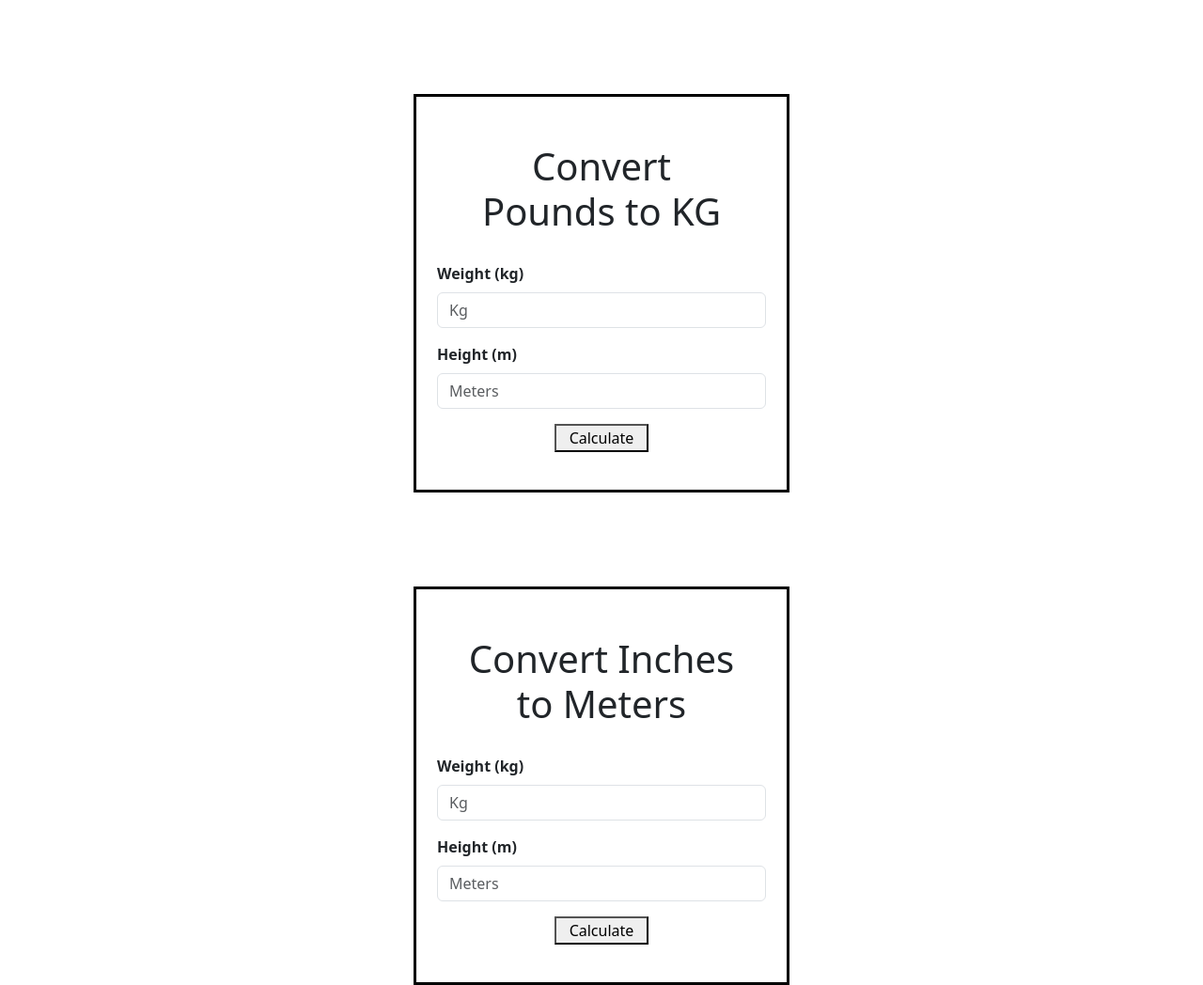
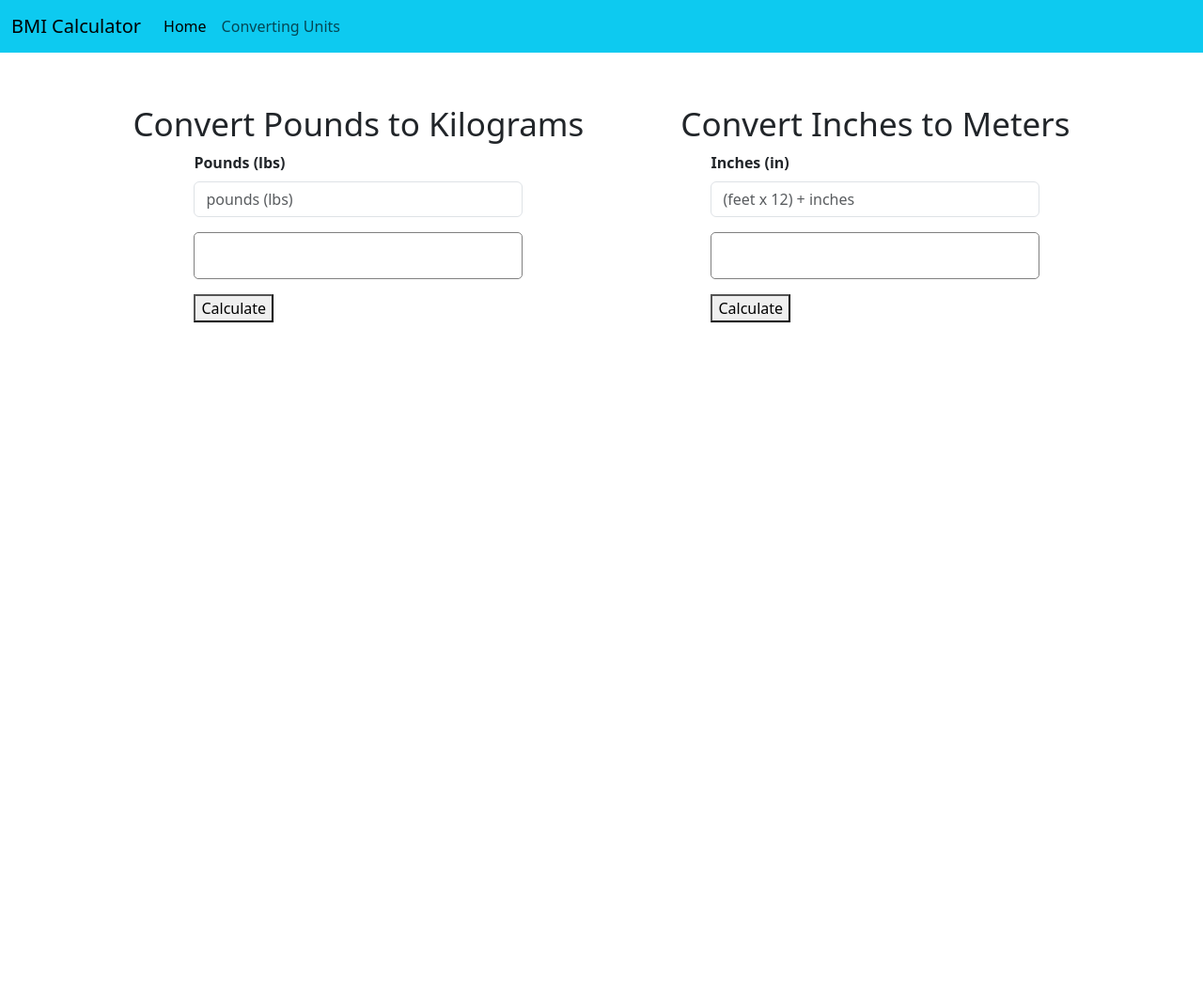
Before and after one commit to marwaelkelani/BMI-Calculator, a plain HTML site: page conversions.html in a window 1280 px wide. Shown: the whole page at 94% size. After the commit the page ends 800 px from the top, so only its background shows below. Drawn offline with nearby package versions, Linux system fonts and the light colour scheme.

Commit message:
updated conversions html with javascript to convert units

```diff
--- a/conversions.html
+++ b/conversions.html
@@ -7,7 +7,8 @@
     <title>BMI Calculator</title>
     <link href="https://cdn.jsdelivr.net/npm/bootstrap@5.3.0/dist/css/bootstrap.min.css" rel="stylesheet"
         integrity="sha384-9ndCyUaIbzAi2FUVXJi0CjmCapSmO7SnpJef0486qhLnuZ2cdeRhO02iuK6FUUVM" crossorigin="anonymous">
-    <script src="https://code.jquery.com/jquery-3.7.0.min.js" integrity="sha256-2Pmvv0kuTBOenSvLm6bvfBSSHrUJ+3A7x6P5Ebd07/g=" crossorigin="anonymous"></script>
+    <script src="https://code.jquery.com/jquery-3.7.0.min.js"
+        integrity="sha256-2Pmvv0kuTBOenSvLm6bvfBSSHrUJ+3A7x6P5Ebd07/g=" crossorigin="anonymous"></script>
 
 
 
@@ -15,23 +16,21 @@
 </head>
 
 <style>
-   h1 {
+    h2 {
         text-align: center;
-    margin: 30px;
+        font-size: 35px;
     }
 
     .container {
         display: grid;
-    grid-template-rows: auto auto;
-    border: 3px solid black;
-    width: 400px;
+        grid-template-columns: auto auto;
         margin-left: auto;
         margin-right: auto;
-    margin-top: 100px;
+        margin-top: 35px;
         padding: 20px;
     }
 
-   .mb-3{
+    .mb-3 {
         width: 350px;
         margin-left: auto;
         margin-right: auto;
@@ -59,47 +58,95 @@
         padding: 30px;
     }
 
-
+    #meters, #kg {
+        height: 50px;
+        border: 1px solid gray;
+        border-radius: 5px;
+    }
 </style>
 
 <body>
+    <nav class="navbar navbar-expand-lg bg-info">
+        <div class="container-fluid">
+            <a class="navbar-brand" href="#">BMI Calculator</a>
+            <button class="navbar-toggler" type="button" data-bs-toggle="collapse" data-bs-target="#navbarNav"
+                aria-controls="navbarNav" aria-expanded="false" aria-label="Toggle navigation">
+                <span class="navbar-toggler-icon"></span>
+            </button>
+            <div class="collapse navbar-collapse" id="navbarNav">
+                <ul class="navbar-nav">
+                    <li class="nav-item">
+                        <a class="nav-link active" aria-current="page" href="newindex.html">Home</a>
+                    </li>
+                    <li class="nav-item">
+                        <a class="nav-link" href="conversions.html">Converting Units</a>
+                    </li>
+                </ul>
+            </div>
+        </div>
+    </nav>
 
     <div class="container">
-            <h1>Convert Pounds to KG</h1>
+        <div class="convert">
+            <h2>Convert Pounds to Kilograms</h2>
             <div class="mb-3">
-                <label for="weight" class="form-label">Weight (kg)</label>
-                <input type="number" class="form-control" id="wt" placeholder="Kg">
+                <label for="weight" class="form-label">Pounds (lbs)</label>
+                <input type="number" class="form-control" id="lbs" placeholder="pounds (lbs)">
             </div>
             <div class="mb-3">
-                <label for="height" class="form-label">Height (m)</label>
-                <input type="number" class="form-control" id="ht" placeholder="Meters">
-              </div>
-
-              <button type="button" id="submit">Calculate</button>
+                <p id="kg"></p>
+                <button type="button" id="submit-kg">Calculate</button>
             </div>
 
 
-        <div class="container">
-            <h1>Convert Inches to Meters</h1>
+
+        </div>
+
+        <div class="convert">
+            <h2>Convert Inches to Meters</h2>
             <div class="mb-3">
-                <label for="weight" class="form-label">Weight (kg)</label>
-                <input type="number" class="form-control" id="wt" placeholder="Kg">
+                <label for="weight" class="form-label">Inches (in)</label>
+                <input type="number" class="form-control" id="inches" placeholder="(feet x 12) + inches">
             </div>
             <div class="mb-3">
-                <label for="height" class="form-label">Height (m)</label>
-                <input type="number" class="form-control" id="ht" placeholder="Meters">
+                <p id="meters"></p>
+
+                <button type="button" id="submit-m">Calculate</button>
             </div>
 
-              <button type="button" id="submit">Calculate</button>
+
         </div>
-
+    </div>
     <script src="https://cdn.jsdelivr.net/npm/bootstrap@5.3.0/dist/js/bootstrap.bundle.min.js"
         integrity="sha384-geWF76RCwLtnZ8qwWowPQNguL3RmwHVBC9FhGdlKrxdiJJigb/j/68SIy3Te4Bkz"
-        crossorigin="anonymous"></script>
-
+        crossorigin="anonymous">
+    </script>
 
     <script>
 
+        //Convert Wt - Pounds to Kilograms
+        let submitBtnKg = document.getElementById('submit-kg');
+        let pounds = document.getElementById('lbs');
+        let kg = document.getElementById('kg');
+
+        function convertWt(){
+            kg.innerHTML = "Weight in kg is " + parseInt(pounds.value) * 0.453 + " kilograms.";
+        }
+
+        submitBtnKg.addEventListener('click', convertWt);
+
+
+        //Convert Height - Inches to Meters
+
+        let submitBtnM = document.getElementById('submit-m');
+        let inches = document.getElementById('inches');
+        let meters = document.getElementById('meters');
+
+        function convertHt(){
+            meters.innerHTML = "Height in meters is " + parseFloat(inches.value) * 0.0254 + " meters.";
+        }
+
+        submitBtnM.addEventListener('click', convertHt);
 
     </script>
 </body>
```
Also changed, not shown: newindex.html (+14 -22 lines). Lines whose indentation alone changed are shown as unchanged.
